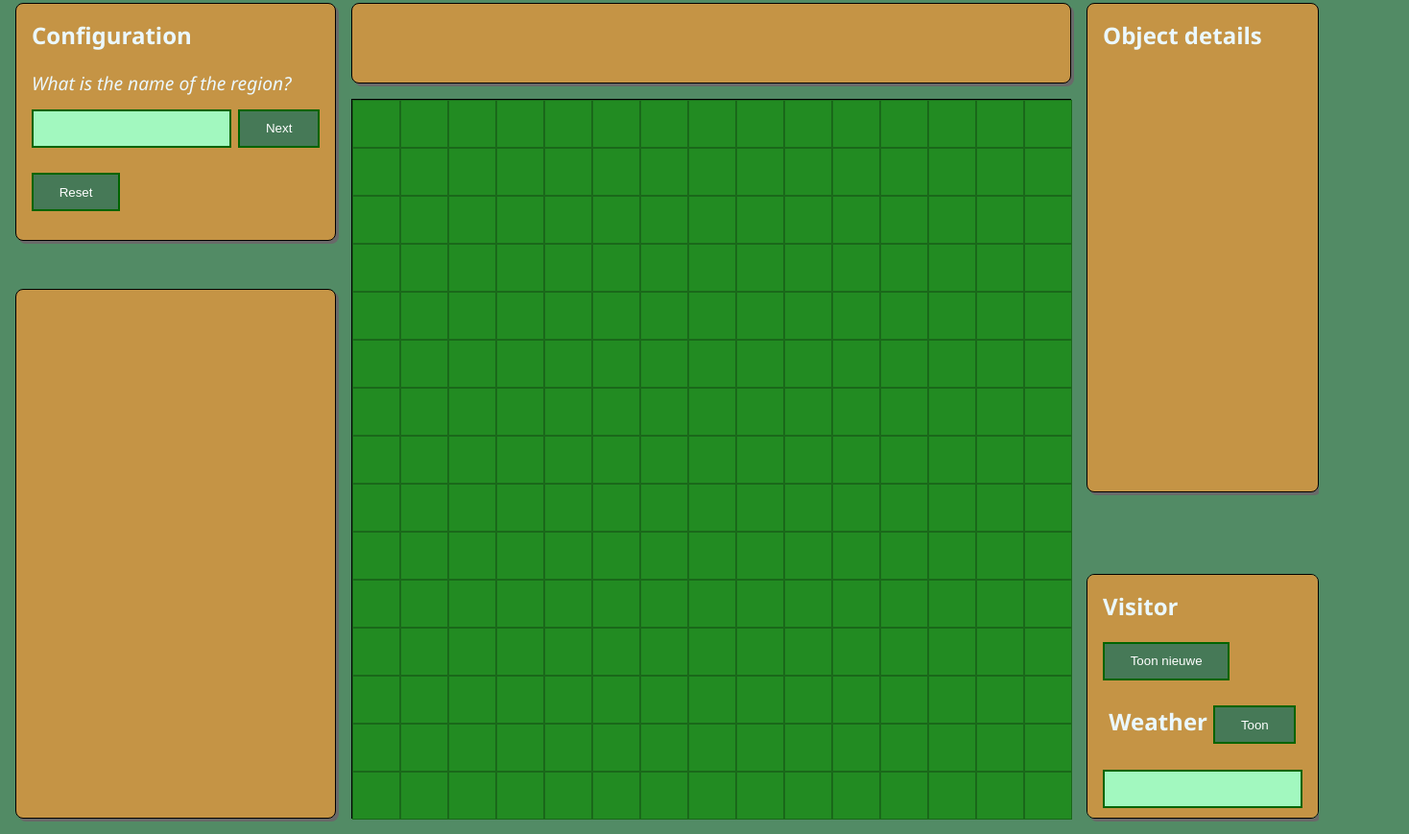
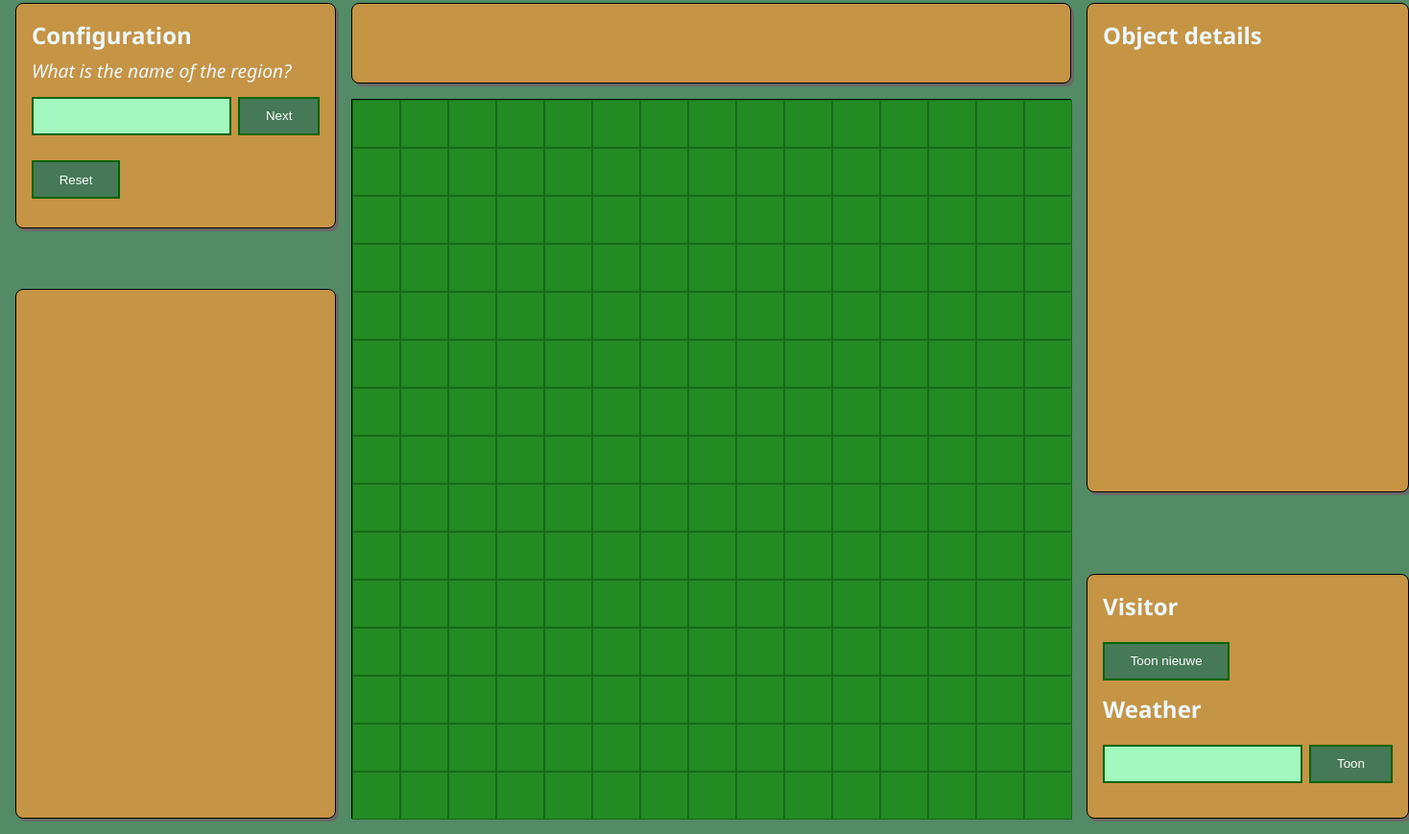
Before and after one commit to ntjhal/CROWDR, a plain HTML site: page index.html in a window 1280 px wide. Shown: the part 132-1001 px from the top of the page at 96% size, 1468 px wide, since content can reach past the window. Drawn offline with Linux system fonts and the light colour scheme.

Commit message:
css fixes

```diff
--- a/index.html
+++ b/index.html
@@ -55,13 +55,11 @@
 
                         <div id="weather">
                             <div>
-                                <div class="flex space-evenly">
-
-                                    <h2>Weather</h2>
+                                <h2>Weather</h2>
+                                <div class="field horizontal">
+                                    <input type="text">
                                     <button type="button">Toon</button>
                                 </div>
-
-                                <input type="text">
                             </div>
                             <div>
                                 <p id="city"></p>
--- a/src/css/app.css
+++ b/src/css/app.css
@@ -147,7 +147,7 @@ input:focus, button:focus {
 
 #extra {
     display: flex;
-    flex-wrap: wrap;
+    flex-direction: column;
     padding: 1em;
     height: 30%;
     overflow-y: scroll;
@@ -214,9 +214,7 @@ input:focus, button:focus {
 
 .field {
     display: flex;
-    flex-wrap: wrap;
     width: 100%;
-    margin-top: 20px;
     font-size: 1.2rem;
     font-weight: 500;
 }
```
